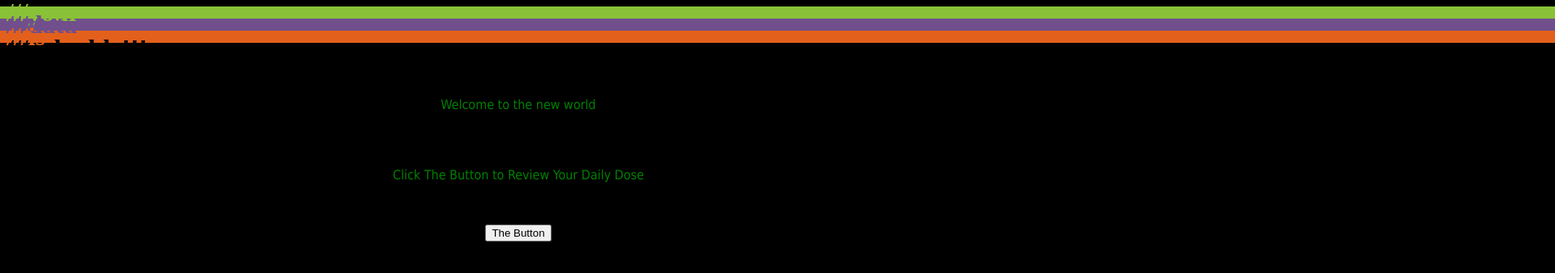
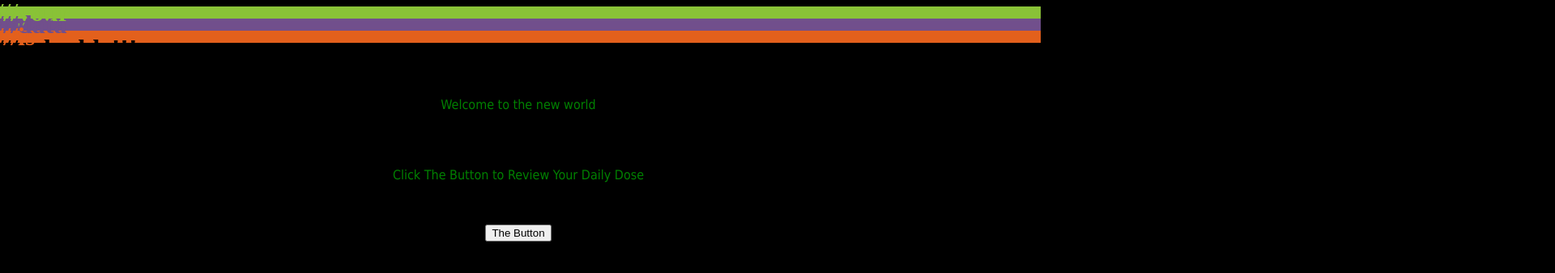
Before and after one commit to NOboz/wildride, a plain HTML site: page index.html in a window 1280 px wide. Shown: the top 338 px of the page at 81% size, 1920 px wide, since content can reach past the window. Drawn offline with Linux system fonts and the light colour scheme.

Commit message:
Add files via upload
meta

```diff
--- a/index.html
+++ b/index.html
@@ -2,6 +2,7 @@
 <html>
 <head>
 <link rel="stylesheet" type="text/css" href="style.css">
+<meta name="viewport" content="width=device-width, initial-scale=1">
 <title>Data</title>
 </head>
 <body>
--- a/style.css
+++ b/style.css
@@ -4,8 +4,8 @@ body {
 }
 h1 {
 	line-height: 15px;
-	margin: 0 -9999rem;
-	padding: 0rem 9999rem;
+	margin: 0 -1%;
+	padding: 0rem 0%;
 }
 p {
 	font-family: Fixedsys, Tahoma, Helvetica;
```
